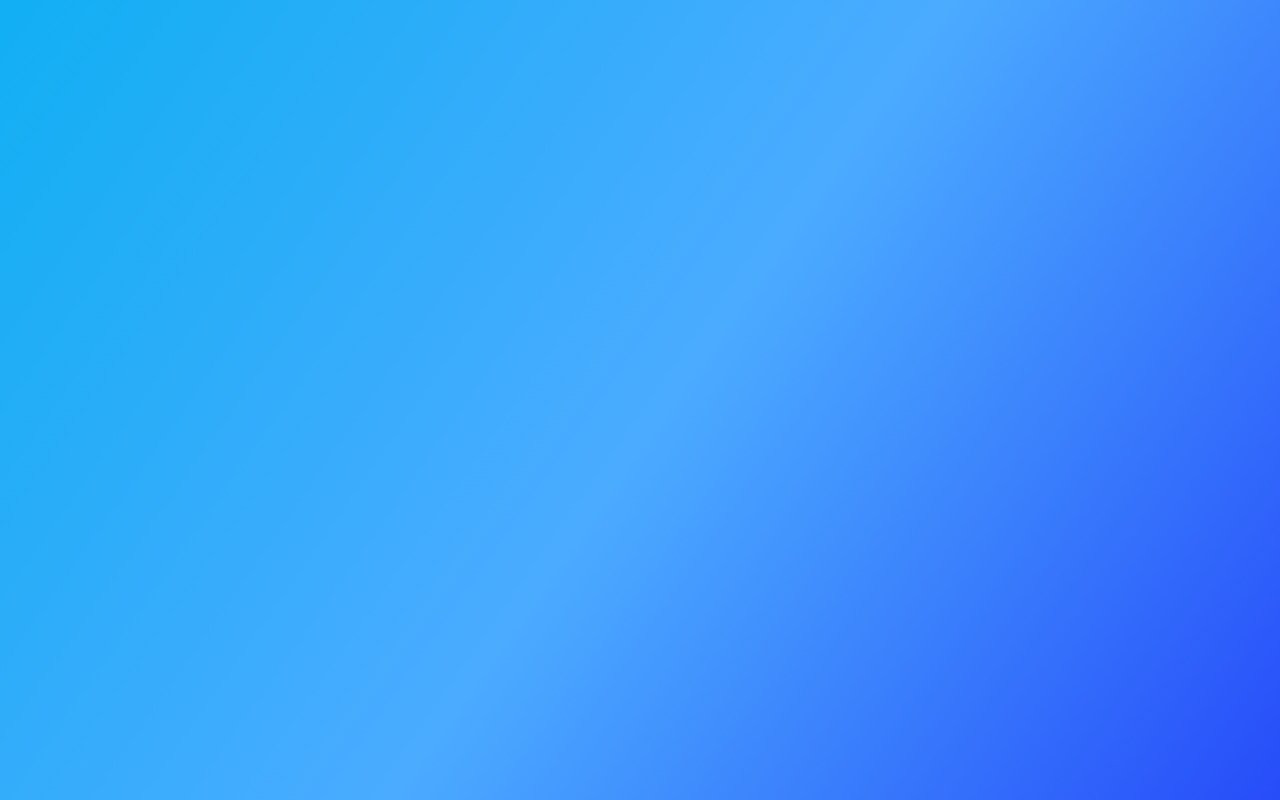
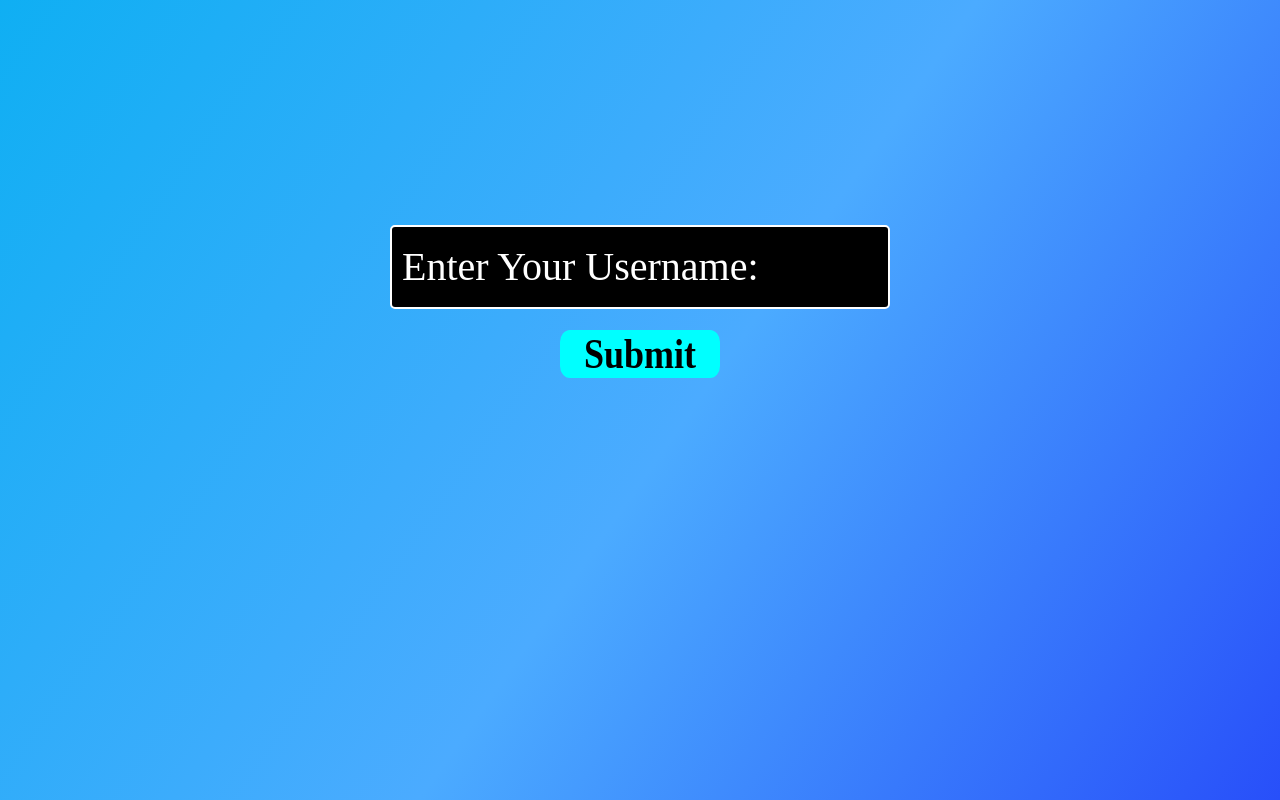
Before and after one commit to rlaird8/se_project, a React (Create React App) app: page /name in a window 1280 px wide. Before the commit this address had no page. Shown: the top 800 px of the page. Built offline with nearby package versions, Linux system fonts and the light colour scheme.

Commit message:
Resolve merge conflict

```diff
--- a/src/App.css
+++ b/src/App.css
@@ -1,6 +1,8 @@
 :root {
   --button-padding: 0;
+  --button-container-width: 52.5%;
 }
+
 
 /*
   1. Use a more-intuitive box-sizing model.
--- a/src/App.js
+++ b/src/App.js
@@ -13,6 +13,8 @@ import Harmonify from "./Components/Harmonify/Harmonify";
 import SelectDifficulty from "./Components/SelectDifficulty/SelectDifficulty";
 import Game from "./Components/Game/Game";
 import './App.css';
+import LeaderBoard from "./Components/Leaderboard/LeaderBoard";
+import Username from "./Components/Username/Username";
 
 const App = () => {
   const [selectedGenre, setSelectedGenre] = useState(null);
@@ -21,16 +23,14 @@ const App = () => {
   const queryClient = new QueryClient()
 
   return (
-    <QueryClientProvider client={queryClient}>
     <Router>
       <Routes>
         <Route path="/" element={<Harmonify setSelectedGenre={setSelectedGenre} />} />
         <Route path="/difficulties" element={<SelectDifficulty setSelectedDifficulty={setSelectedDifficulty}/>} />
+        <Route path="/name" element={<Username />} />
         <Route path="/game" element={<Game selectedGenre={selectedGenre} selectedDifficulty={selectedDifficulty}/>} />
       </Routes>
     </Router>
-      <ReactQueryDevtools />
-    </QueryClientProvider>
   );
 };
 
--- a/src/Components/Button/Button.css
+++ b/src/Components/Button/Button.css
@@ -33,7 +33,7 @@
   justify-content: space-between;
   /* Adjust this property to control the spacing between buttons */
   gap: 3rem;
-  width: 60rem;
+  width: var(--button-container-width);
 }
 
 .button-container1 {
--- /dev/null
+++ b/src/Components/Leaderboard/LeaderBoard.css
@@ -0,0 +1,51 @@
+.title {
+    font-size: 28px;
+    text-align: center;
+    position: relative;
+    top: 20px;
+}
+
+.whiteText {
+    color: white;
+}
+
+.text {
+    font-size: 24px;
+    font-family: 'Times New Roman', Times, serif;
+    gap: 7px;
+}
+
+.leaderboard-container {
+    width: 80%;
+    max-width: 800px; /* Adjust the maximum width as needed */
+    margin: 20px auto;
+    padding: 20px;
+    border-top: 2px solid #ffffff; /* Border above the leaderboard */
+    border-bottom: 2px solid #ffffff; /* Border below the leaderboard */
+    align-content: center;
+}
+
+.leaderboard-entry {
+    display: flex;
+    justify-content: space-between;
+    align-items: center;
+
+    font-size: 24px;
+}
+
+.rank,
+.name,
+.score {
+    flex: .3;
+    text-align: center;
+}
+
+.button-container {
+    display: flex;
+    justify-content: space-between;
+    gap: 2rem;
+    margin: auto;
+    --button-container-width: 52.5%;
+    --button-padding: 2.5rem;
+    font-size: 50px;
+}
--- /dev/null
+++ b/src/Components/Leaderboard/LeaderBoard.jsx
@@ -0,0 +1,84 @@
+import React from 'react'
+import Button from '../Button/Button';
+import './LeaderBoard.css';
+
+export default function Leaderboard() {
+    function clickHandler(buttonText) {
+
+    }
+
+    return (
+        <div className="text">
+            <div className="title whiteText">
+                <h1>
+                    <i>Leaderboard</i>
+                </h1>
+            </div>
+            <div className="leaderboard-container whiteText">
+                <div className="leaderboard-entry">
+                    <span className="rank">1. </span>
+                    <span className="name">Peter Griffin</span>
+                    <span className="score">69</span>
+                </div>
+                <div className="leaderboard-entry">
+                    <span className="rank">2. </span>
+                    <span className="name">Jeff</span>
+                    <span className="score">68.999</span>
+                </div>
+                <div className="leaderboard-entry">
+                    <span className="rank">3. </span>
+                    <span className="name">Homie</span>
+                    <span className="score">57</span>
+                </div>
+                <div className="leaderboard-entry">
+                    <span className="rank">4. </span>
+                    <span className="name">The Horse</span>
+                    <span className="score">56</span>
+                </div>
+                <div className="leaderboard-entry">
+                    <span className="rank">5. </span>
+                    <span className="name">Crab Rave</span>
+                    <span className="score">55</span>
+                </div>
+                <div className="leaderboard-entry">
+                    <span className="rank">6. </span>
+                    <span className="name">Eren Jaeger</span>
+                    <span className="score">50</span>
+                </div>
+                <div className="leaderboard-entry">
+                    <span className="rank">7. </span>
+                    <span className="name">Ninja</span>
+                    <span className="score">49</span>
+                </div>
+                <div className="leaderboard-entry">
+                    <span className="rank">8. </span>
+                    <span className="name">AAAGGGGHHHH</span>
+                    <span className="score">47</span>
+                </div>
+                <div className="leaderboard-entry">
+                    <span className="rank">9. </span>
+                    <span className="name">wazsexdcrftvbgnhujimk,</span>
+                    <span className="score">45</span>
+                </div>
+                <div className="leaderboard-entry">
+                    <span className="rank">10. </span>
+                    <span className="name">Barney</span>
+                    <span className="score">40</span>
+                </div>
+            </div>
+            <div className="button-container">
+                <Button
+                    clickHandler={clickHandler}
+                    route={"/"}
+                    buttonText={"Main Menu"}
+                />
+                <Button
+                    clickHandler={clickHandler}
+                    route={"/"}
+                    buttonText={"Retry"}
+                />
+            </div>
+        </div>
+
+    )
+}
--- a/src/Components/SelectDifficulty/SelectDifficulty.jsx
+++ b/src/Components/SelectDifficulty/SelectDifficulty.jsx
@@ -29,17 +29,17 @@ export default function SelectDifficulty({ setSelectedDifficulty }) {
           <div className="button-container1">
             <Button
               clickHandler={setSelectedDifficulty}
-              route={"/game"}
+              route={"/name"}
               buttonText={"Easy"}
             />
             <Button
               clickHandler={setSelectedDifficulty}
-              route={"/game"}
+              route={"/name"}
               buttonText={"Medium"}
             />
             <Button
               clickHandler={setSelectedDifficulty}
-              route={"/game"}
+              route={"/name"}
               buttonText={"Hard"}
             />
           </div>
--- /dev/null
+++ b/src/Components/Username/Username.css
@@ -0,0 +1,41 @@
+.container {
+    text-align: center;
+    margin-top: 225px;
+    align-content: center;
+  }
+
+  label {
+    display: block;
+    margin-bottom: 10px;
+    font-size: 16px;
+  }
+
+  .username-input {
+    width: 500px;
+    padding: 10px;
+    border: 2px solid white;
+    border-radius: 5px;
+    background-color: black;
+    color: white;
+    font-size: 40px;
+    outline: none;
+    font-family: 'Times New Roman', Times, serif;
+  }
+
+  .username-input::placeholder {
+    color: white;
+  }
+
+  .button-container {
+    display: flex;
+    justify-content: space-between;
+    gap: 2rem;
+    margin: 20px auto;
+    --button-container-width: 25%;
+    --button-padding: 1rem;
+
+}
+
+.blinkingText {
+    font-size: 36px;
+}
--- /dev/null
+++ b/src/Components/Username/Username.jsx
@@ -0,0 +1,25 @@
+import React from 'react';
+import './Username.css';
+import Button from '../Button/Button'
+
+export default function Username() {
+
+    function clickHandler(buttonText) {
+
+    }
+
+  return (
+
+    <div className="container">
+        <input type="text" id="username" className="username-input" placeholder="Enter Your Username:" maxLength={10}/>
+        <div className="button-container">
+            <Button
+                clickHandler={clickHandler}
+                route={"/game"}
+                buttonText={"Submit"}
+            />
+        </div>
+
+    </div>
+  )
+}
```
Lines whose indentation alone changed are shown as unchanged.
